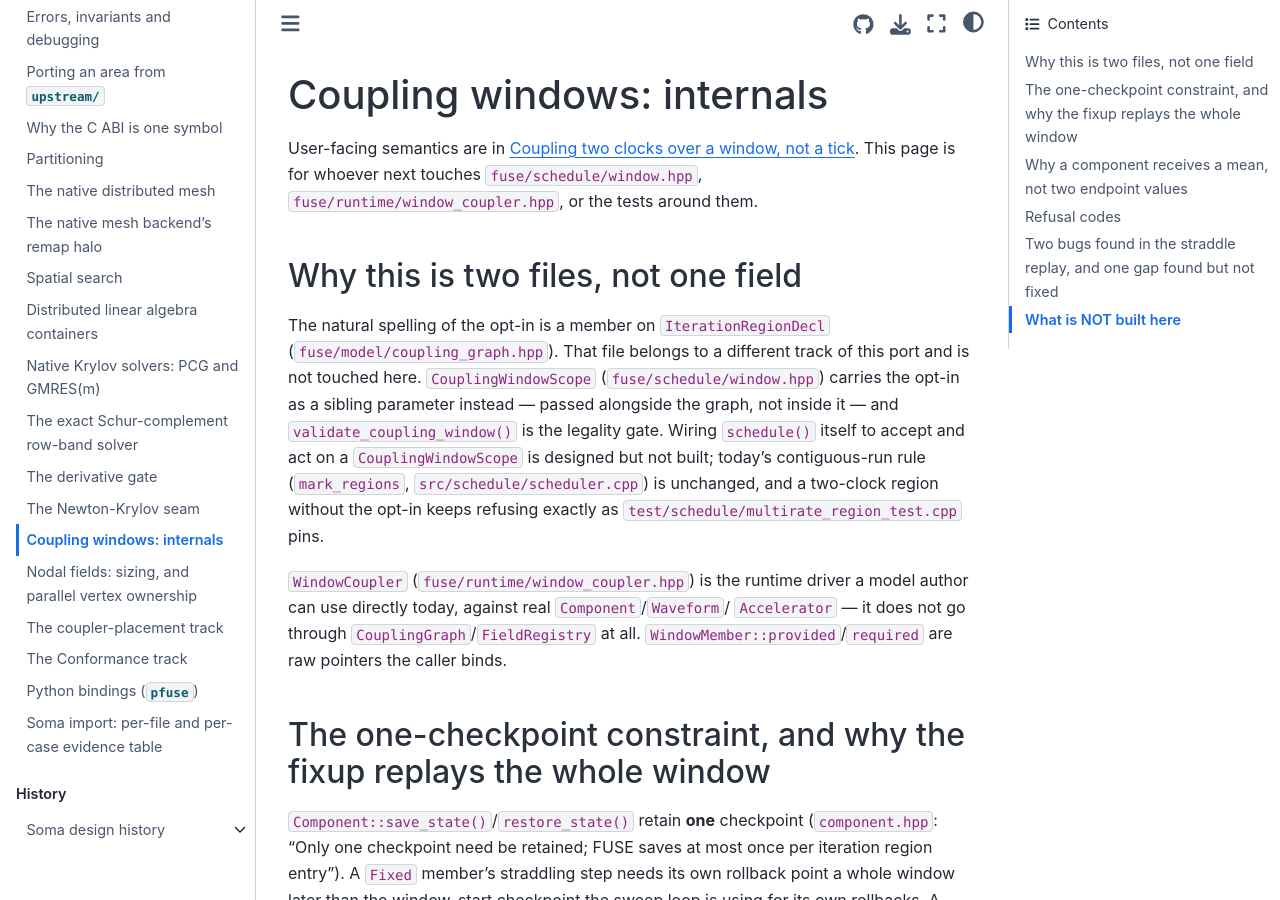
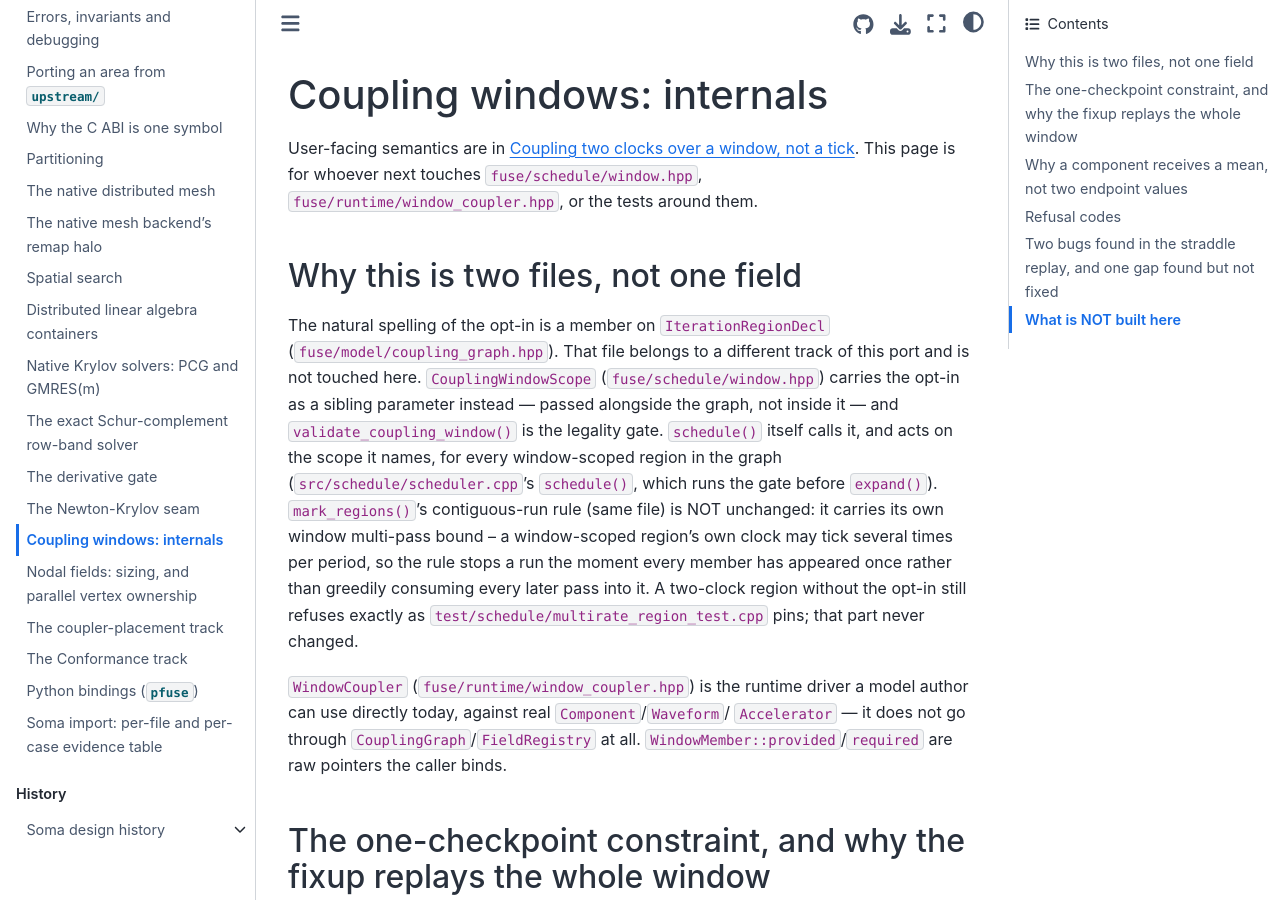
Before and after one commit to vijaysm/fuse, a Sphinx documentation site: the page built from docs/dev/coupling-windows.md, in a window 1280 px wide and 900 px high. Built offline with Sphinx 7.4.7 and the Sphinx Book theme 1.1.4, drawn with Linux system fonts in a browser that asks for light colours; pages that are not in the unit, such as notebooks, are missing from menus; some of the changed text lies outside the part shown.

Commit message:
Update coupling-windows.md for the built window scheduling
The dev page still described scheduling of window-scoped regions as
designed but unbuilt. schedule() now runs the legality gate and acts on
the scope for every window-scoped region, and mark_regions() carries a
window multi-pass bound rather than being unchanged. Also list the
GAUSSSEIDEL-NOLAG and E-SCHED-WINDOW-OVERLAP refusal codes, update the
open-items list, and fix a drifted line citation in the epoch test.

```diff
--- a/docs/dev/coupling-windows.md
+++ b/docs/dev/coupling-windows.md
@@ -11,12 +11,16 @@ The natural spelling of the opt-in is a member on `IterationRegionDecl`
 this port and is not touched here. `CouplingWindowScope`
 (`fuse/schedule/window.hpp`) carries the opt-in as a sibling parameter
 instead — passed alongside the graph, not inside it — and
-`validate_coupling_window()` is the legality gate. Wiring `schedule()`
-itself to accept and act on a `CouplingWindowScope` is designed but not
-built; today's contiguous-run rule (`mark_regions`,
-`src/schedule/scheduler.cpp`) is unchanged, and a two-clock region without
-the opt-in keeps refusing exactly as `test/schedule/multirate_region_test.cpp`
-pins.
+`validate_coupling_window()` is the legality gate. `schedule()` itself calls
+it, and acts on the scope it names, for every window-scoped region in the
+graph (`src/schedule/scheduler.cpp`'s `schedule()`, which runs the gate
+before `expand()`). `mark_regions()`'s contiguous-run rule (same file) is
+NOT unchanged: it carries its own window multi-pass bound -- a window-scoped
+region's own clock may tick several times per period, so the rule stops a
+run the moment every member has appeared once rather than greedily
+consuming every later pass into it. A two-clock region without the opt-in
+still refuses exactly as `test/schedule/multirate_region_test.cpp` pins;
+that part never changed.
 
 `WindowCoupler` (`fuse/runtime/window_coupler.hpp`) is the runtime driver a
 model author can use directly today, against real `Component`/`Waveform`/
@@ -62,11 +66,15 @@ piecewise-linear.
 
 `E-SCHED-WINDOW-*` (schedule-time, `validate_coupling_window`): `EMPTY`,
 `AMBIGUOUS`, `COMPONENT`, `INTERVAL`, `POLICY`, `ORDER`, `SHORTEN`,
-`CAPACITY`. `E-RT-WINDOW-*` (`WindowCoupler::create`/`run_window`): `EMPTY`,
-`NULL`, `INTERVAL`, `ORDER`, `CHANNEL`, `ROLLBACK`, `NOCONVERGE`. Every one
-has a test that makes it fire (`test/schedule/window_scope_test.cpp`,
-`test/runtime/window_coupler_test.cpp`'s `WindowCouplerRefusals` suite) —
-per [](testing.md), an unexercised refusal is not verified.
+`CAPACITY`, `GAUSSSEIDEL-NOLAG`. `E-SCHED-WINDOW-OVERLAP` (schedule-time,
+`schedule()` itself, before any per-region gate runs): a component or
+channel named by more than one window-scoped region. `E-RT-WINDOW-*`
+(`WindowCoupler::create`/`run_window`): `EMPTY`, `NULL`, `INTERVAL`,
+`ORDER`, `CHANNEL`, `ROLLBACK`, `NOCONVERGE`. Every one has a test that
+makes it fire (`test/schedule/window_scope_test.cpp`,
+`test/schedule/plan_test.cpp`, `test/runtime/window_coupler_test.cpp`'s
+`WindowCouplerRefusals` suite) — per [](testing.md), an unexercised refusal
+is not verified.
 
 ## Two bugs found in the straddle replay, and one gap found but not fixed
 
@@ -141,11 +149,15 @@ data this window"; the issue tracker.
 
 ## What is NOT built here
 
-- `schedule()`/`Runner` resolving `WindowMember` fields from a
-  `CouplingGraph`/`FieldRegistry` the way a single-clock `RegionBlock` does.
+- `Runner` resolving `WindowMember` fields from a `CouplingGraph`/
+  `FieldRegistry` the way a single-clock `RegionBlock` does, against a
+  standalone `WindowCoupler` rather than through `schedule()`'s own compiled
+  plan (`schedule()` itself DOES compile a window-scoped `IterationRegionDecl`
+  — see above).
 - Extending `IterationRegionDecl` itself with the opt-in (belongs to the
   track that owns `fuse/model/coupling_graph.hpp`).
-- `src/CMakeLists.txt` registering `schedule/window.cpp` and
-  `runtime/window_coupler.cpp` into the `fuse::schedule`/`fuse::runtime`
-  library targets — outside this track's file ownership; see the
-  hand-off note this change's commit carries.
+
+`src/CMakeLists.txt` already registers `schedule/window.cpp` and
+`runtime/window_coupler.cpp` into the `fuse::schedule`/`fuse::runtime`
+library targets (review 2026-10-11 IS-12 -- this page used to list that
+registration as not-yet-done).
```
Also changed, not shown: 1 other file.
